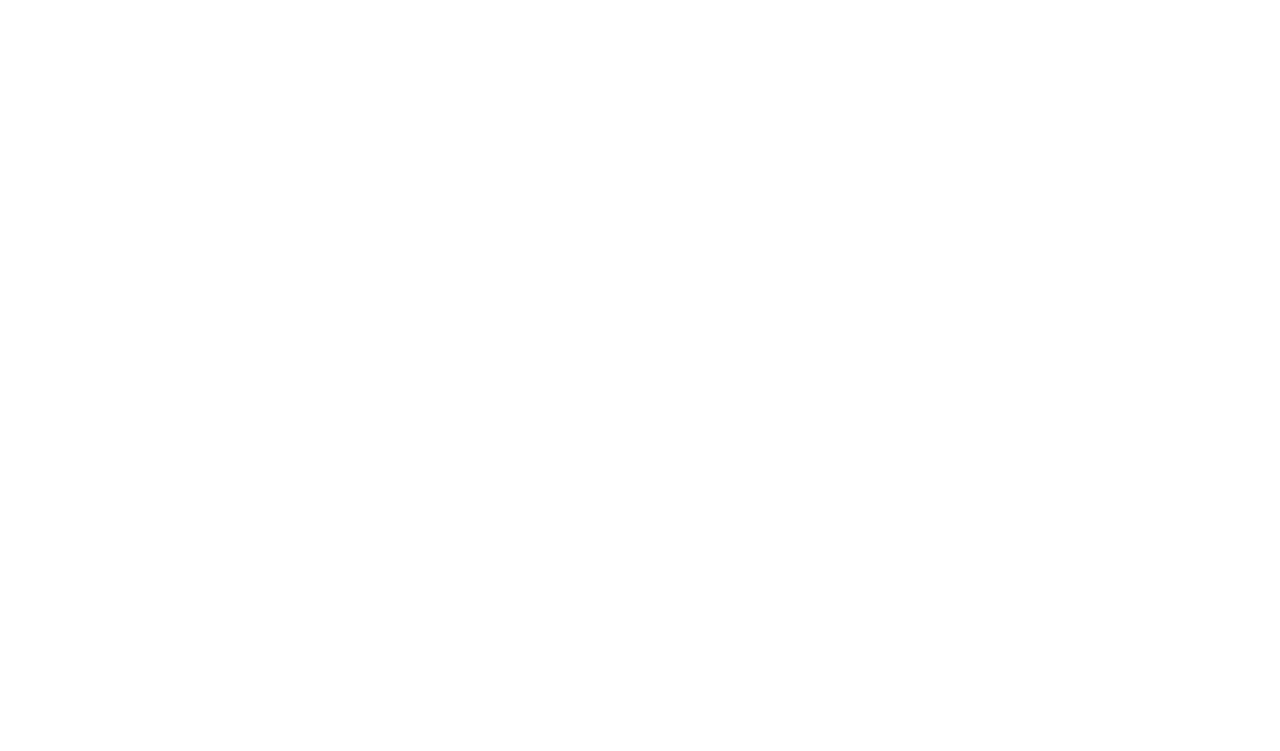
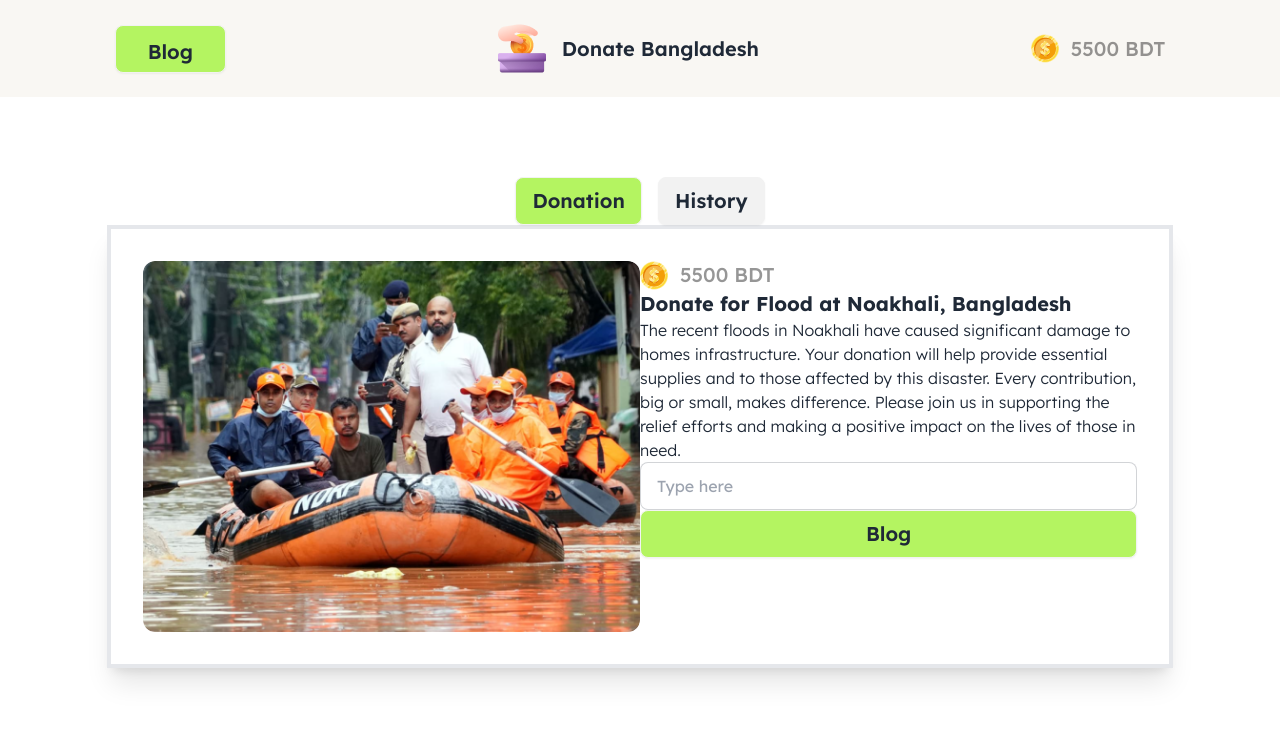
Before and after one commit to killuaZoldyck69/Assignment-5, a plain HTML site: page index.html in a window 1280 px wide. Drawn offline with nearby package versions, Linux system fonts and the light colour scheme.

Commit message:
making navbar and card

```diff
--- a/index.html
+++ b/index.html
@@ -1,5 +1,5 @@
 <!DOCTYPE html>
-<html lang="en">
+<html lang="en" data-theme="light">
   <head>
     <meta charset="UTF-8" />
     <meta name="viewport" content="width=device-width, initial-scale=1.0" />
@@ -11,6 +11,112 @@
       type="text/css"
     />
     <script src="https://cdn.tailwindcss.com"></script>
+
+    <script>
+      tailwind.config = {
+        theme: {
+          extend: {
+            colors: {
+              clifford: "#da373d",
+              btnColor: "#B4F461",
+              textColor: "#111111",
+            },
+          },
+        },
+      };
+    </script>
+    <!-- google font CDN  -->
+    <link rel="preconnect" href="https://fonts.googleapis.com" />
+    <link rel="preconnect" href="https://fonts.gstatic.com" crossorigin />
+    <link
+      href="https://fonts.googleapis.com/css2?family=Lexend:wght@100..900&display=swap"
+      rel="stylesheet"
+    />
+    <style>
+      .font-lexend {
+        font-family: "Lexend", sans-serif;
+        font-optical-sizing: auto;
+        font-weight: auto;
+        font-style: normal;
+      }
+    </style>
   </head>
-  <body></body>
+  <body class="font-lexend">
+    <!-- header section  -->
+    <header class="bg-[#F9F7F3]">
+      <!-- navbar section  -->
+      <nav class="container mx-auto">
+        <div class="navbar flex justify-between py-6 w-5/6 mx-auto">
+          <div class="">
+            <button
+              class="bg-btnColor px-8 py-3 btn btn-xs sm:btn-sm md:btn-md rounded-lg font-semibold text-xl"
+            >
+              Blog
+            </button>
+          </div>
+          <div class="">
+            <img src="assets/logo.png" alt="" />
+            <p class="text-xl font-semibold ml-4">Donate Bangladesh</p>
+          </div>
+          <div class="">
+            <img src="assets/coin.png" alt="" />
+            <p class="font-medium text-xl text-[#11111170] ml-3">5500 BDT</p>
+          </div>
+        </div>
+      </nav>
+    </header>
+    <!-- main section  -->
+    <main class="bg-white py-20 container mx-auto">
+      <!-- donation and history button -->
+      <div class="flex justify-center gap-4">
+        <button
+          class="bg-btnColor btn btn-xs sm:btn-sm md:btn-md rounded-lg font-semibold text-xl"
+        >
+          Donation
+        </button>
+        <button
+          class="btn btn-xs sm:btn-sm md:btn-md rounded-lg font-semibold text-xl"
+        >
+          History
+        </button>
+      </div>
+      <!-- flood card -->
+      <div class="w-5/6 mx-auto flex shadow-xl p-8 border-4">
+        <figure class="w-1/2">
+          <img src="assets/noakhali.png" alt="Shoes" class="rounded-xl" />
+        </figure>
+        <div class="w-1/2">
+          <div class="flex">
+            <img src="assets/coin.png" alt="" />
+            <p class="font-medium text-xl text-[#11111170] ml-3">5500 BDT</p>
+          </div>
+          <h2 class="text-xl font-bold">
+            Donate for Flood at Noakhali, Bangladesh
+          </h2>
+          <p class="text-[16px] font-light textColor">
+            The recent floods in Noakhali have caused significant damage to
+            homes infrastructure. Your donation will help provide essential
+            supplies and to those affected by this disaster. Every contribution,
+            big or small, makes difference. Please join us in supporting the
+            relief efforts and making a positive impact on the lives of those in
+            need.
+          </p>
+          <input
+            type="text"
+            placeholder="Type here"
+            class="input input-bordered w-full"
+          />
+          <div class="">
+            <button
+              class="bg-btnColor w-full btn btn-xs sm:btn-sm md:btn-md rounded-lg font-semibold text-xl"
+            >
+              Blog
+            </button>
+          </div>
+        </div>
+      </div>
+    </main>
+    <!-- footer section  -->
+    <footer></footer>
+  </body>
 </html>
```
